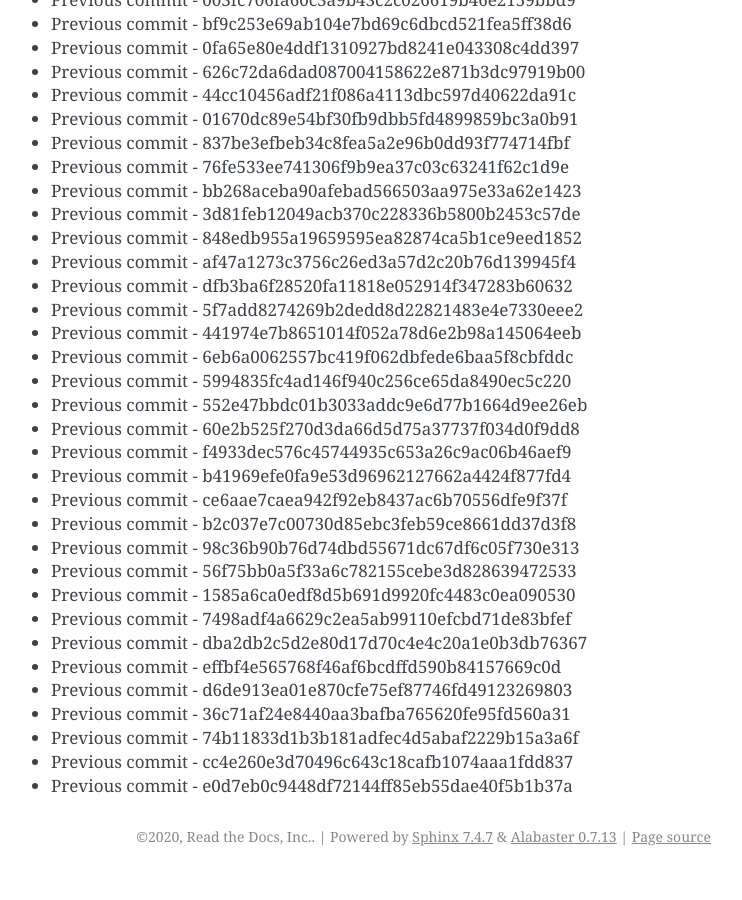
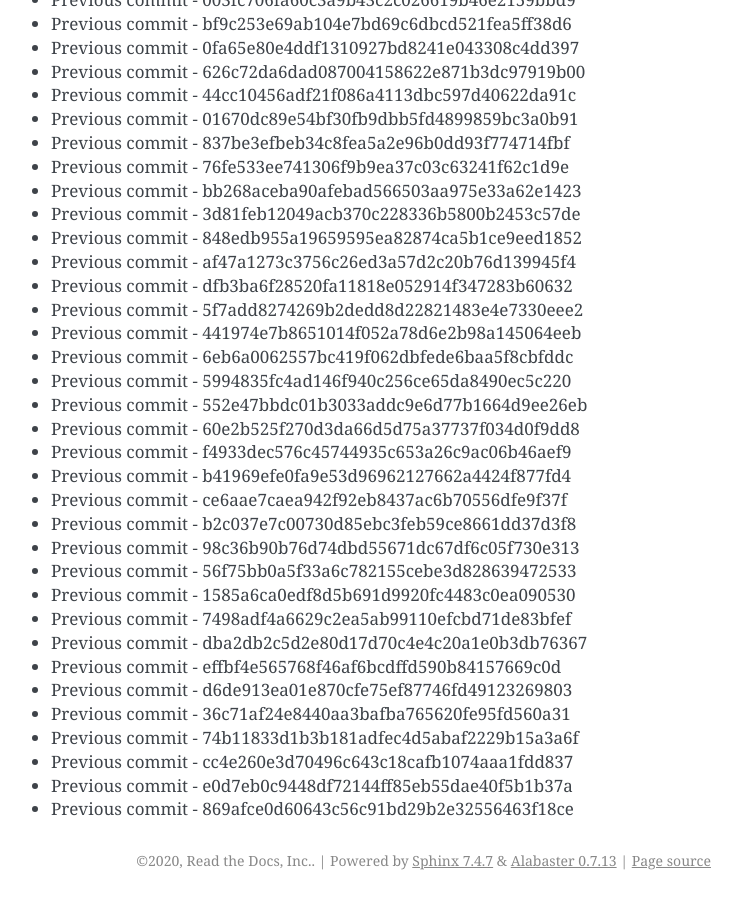
Before and after one commit to readthedocs/rtd-git-stresstest, a Sphinx documentation site: the page built from docs/updates.rst, in a window 1280 px wide and 900 px high, scrolled down 95343 px. Shown: the whole window, without its empty margins (399-1141 px from the left). Built offline with Sphinx 7.4.7, drawn with Linux system fonts in a browser that asks for light colours; before the commit the page ends 96219 px from its top, so only the background shows below that.

Commit message:
Generating commit from previous: 869afce0d60643c56c91bd29b2e32556463f18ce

```diff
--- a/docs/updates.rst
+++ b/docs/updates.rst
@@ -4038,3 +4038,4 @@ It can be tested for any performance characteristics.
 * Previous commit - 74b11833d1b3b181adfec4d5abaf2229b15a3a6f
 * Previous commit - cc4e260e3d70496c643c18cafb1074aaa1fdd837
 * Previous commit - e0d7eb0c9448df72144ff85eb55dae40f5b1b37a
+* Previous commit - 869afce0d60643c56c91bd29b2e32556463f18ce
```
